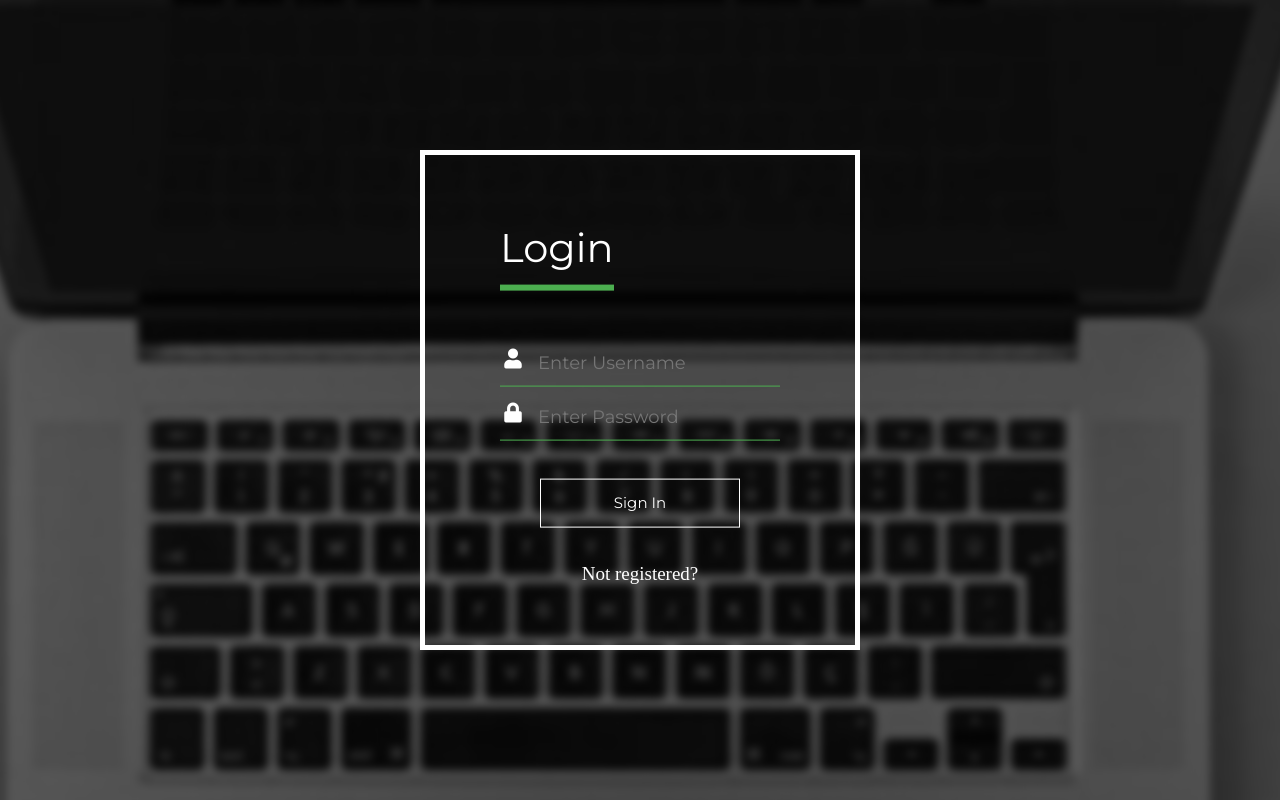
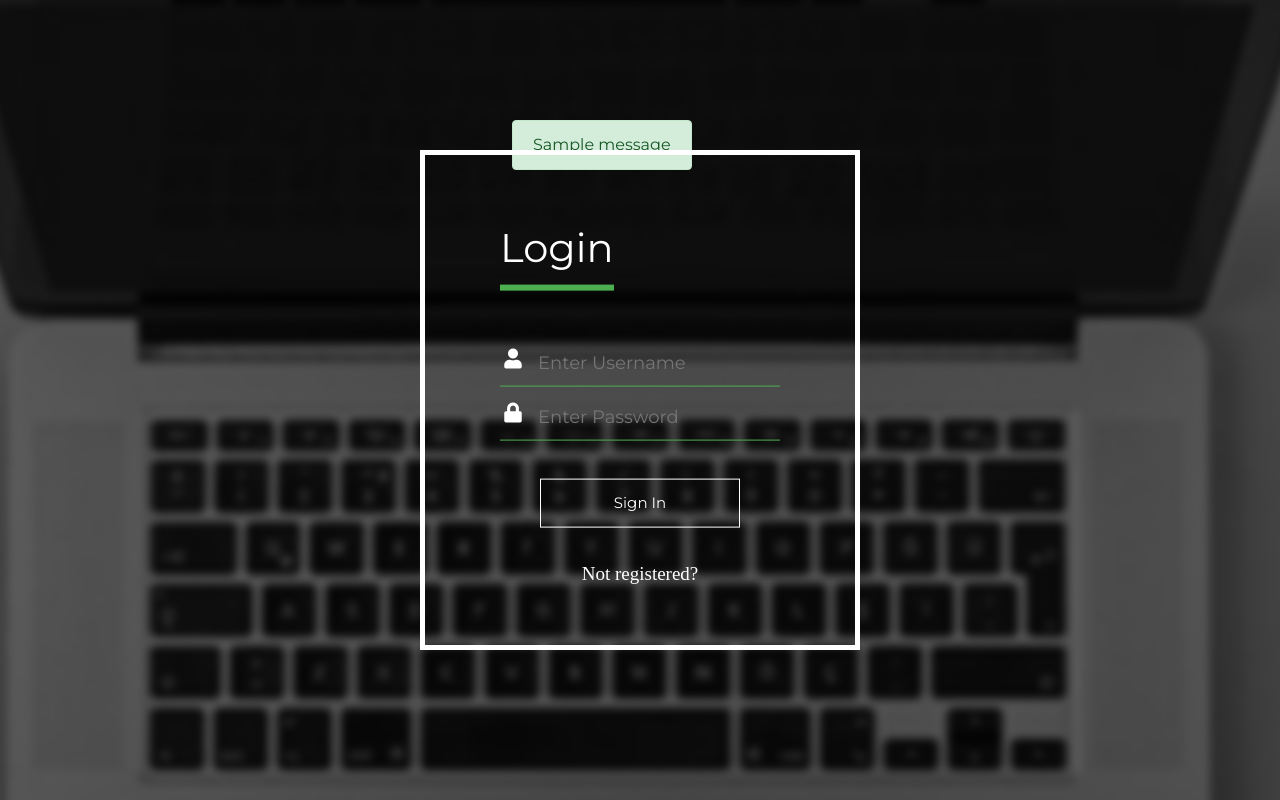
Before and after one commit to ajaykhandge/Django-quiz, a Django app: page /login/ in a window 1280 px wide. Run offline with Django 3.2, Linux system fonts and the light colour scheme; one stand-in notice (Sample message) is shown; some libraries are stand-ins or nearby versions.

Commit message:
Done changes

```diff
--- a/dj_quiz/users/templates/users/login.html
+++ b/dj_quiz/users/templates/users/login.html
@@ -109,10 +109,46 @@
    cursor: pointer;
 }
 
+div.messages{
+	position: absolute;
+	top:15%;
+	align-content: center;
+	text-align: center;
+	left: 40%;
+
+
+}
+div.error_msg{
+	position: absolute;
+	top:15%;
+	left:35%
+}
+
+
 
 
 </style>
 	<div class="background"></div>
+
+	{% if form.errors%}
+	<div class="error_msg ">
+		<h5>Your username and password didn't match. Please try again...!</h5>
+	</div>
+	{% endif %}
+
+
+
+		{% if messages %}
+		<div class="messages">
+		{% for message in messages %}
+		  <div class="alert alert-{{message.tags}}">
+			{{message}}
+		  </div>
+		{% endfor %}
+	  </div>
+	  {% endif %}
+
+
 	<div class="content">
 
 
--- a/dj_quiz/users/views.py
+++ b/dj_quiz/users/views.py
@@ -22,7 +22,7 @@
             instance.user = user
             instance.save()
 
-            messages.success(request, f' Registeration Sucess..!\n LOGIN NOW')
+            messages.success(request, f' Registeration Sucess..!  LOGIN NOW')
             #redirect
             return redirect('login')
         else:
```
Also changed, not shown: dj_quiz/users/templates/users/register.html (+4 -3 lines).
